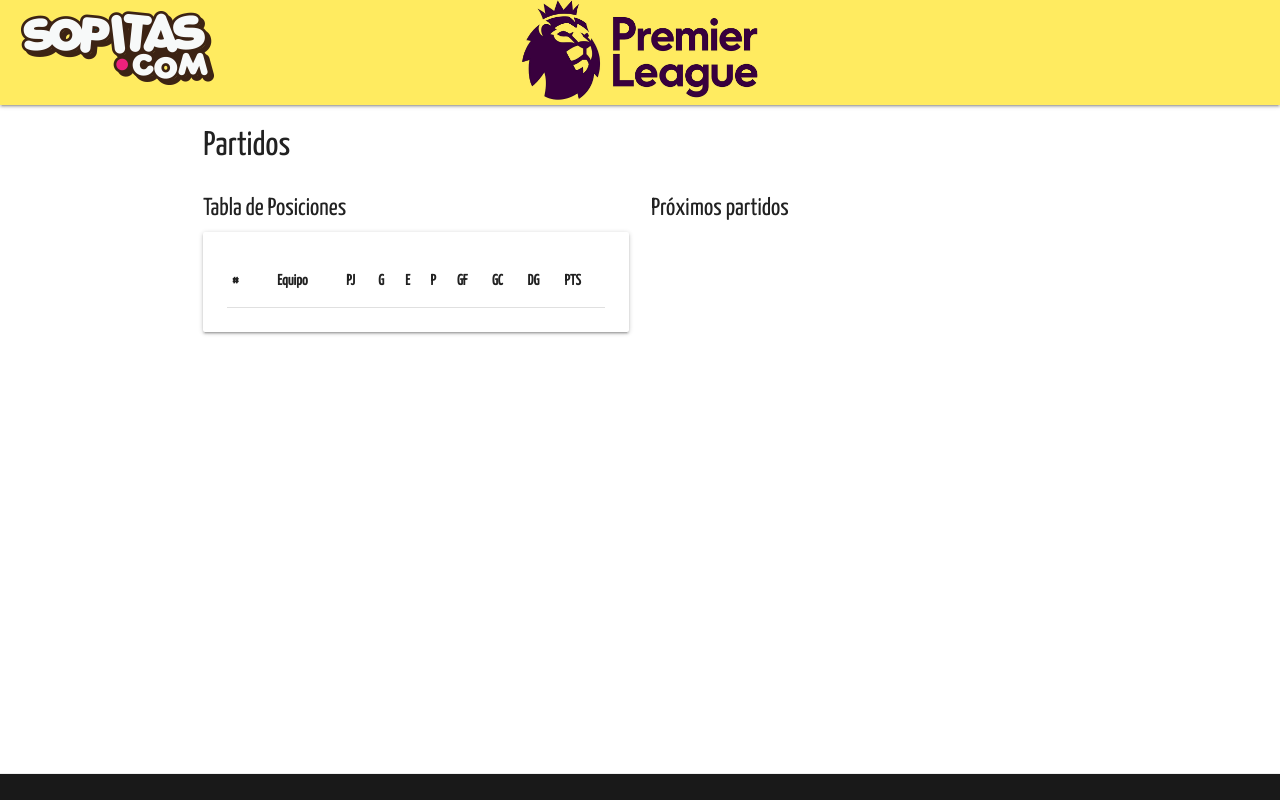
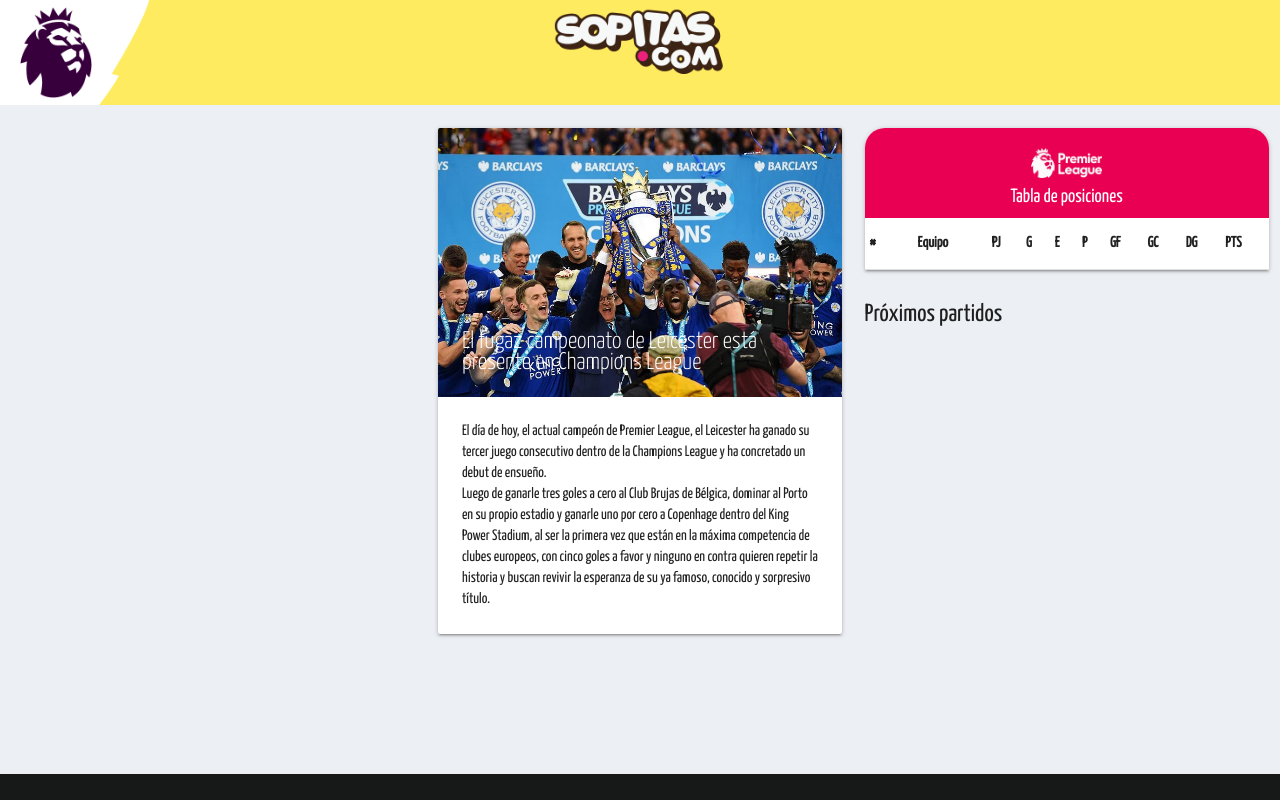
Before and after one commit to batch11-premier-league/sopitas-pl, a website: page index.html in a window 1280 px wide. Shown: the top 800 px of the page. Drawn offline with nearby package versions, Linux system fonts and the light colour scheme; some packages are replaced by stand-ins of ours; no server answers.

Commit message:
+ aplicando estilos para los diferentes componentes

```diff
--- a/app/component/alertas/alertas.html
+++ b/app/component/alertas/alertas.html
@@ -11,5 +11,3 @@
 		  <li ng-bind-html="alerta.alert_message"></li>
 		</div>
 	</ol>
-
-<button class="waves-effect waves-light btn" ng-click="$ctrl.showAlert()">Enviar alerta</button>
--- a/app/component/alertas/alertas.js
+++ b/app/component/alertas/alertas.js
@@ -16,7 +16,6 @@
 		alert.alertas = [];
 		alert.local=0;
 		alert.visit=0;
-		alert.showAlert = showAlert;
 
 		apiAlerts.get().$promise.then(function(response) {
 			alert.local=response.data.home_team;
@@ -29,18 +28,7 @@
             // team.data.image_small = team.data.image_small.replace(/amp;/g, '');
             });
 
-		function showAlert () {
-			desktopNotification.requestPermission().then(function (permission) {
-				  // User allowed the notification
-				  desktopNotification.show('Hello', {
-				    body: 'I am an HTML5 notification',
-				    onClick: function () {
-				      // Handle click event
-				    }
-				  });
 
-            });
-		}
 
 
 	}
--- a/app/component/live-games/live-games.html
+++ b/app/component/live-games/live-games.html
@@ -1,14 +1,14 @@
 
 <div class="matches">
-  <h4>Partidos</h4>
   <div class="col m6 s12" ng-show="$ctrl.live.length > 0 || $ctrl.next.length > 0">
 
     <div class="card-panel" ng-show="$ctrl.live.length > 0">
+      <div style="width: 100%; height: 100px; background-color: #e90052; border-radius: 20px 20px 0 0;">
 
+      </div>
       <table class="striped centered">
         <thead class="match-header">
           <th colspan="6">En Vivo</th>
-          <th></th>
         </thead>
         <tbody>
           <tr ng-repeat="game in $ctrl.live">
@@ -26,9 +26,10 @@
 
     <div class="card-panel" ng-show="$ctrl.next.length > 0">
 
+      <div style="width: 100%; height: 100px; background-color: #e90052; border-radius: 20px 20px 0 0;"></div>
       <table class="striped centered">
         <thead class="match-header">
-          <th colspan="5">Por comenzar</th>
+          <th colspan="6">Por comenzar</th>
         </thead>
         <tbody>
           <tr ng-repeat="game in $ctrl.next">
@@ -45,14 +46,21 @@
     </div>
   </div>
 
-  <div class="col m6 s12" ng-show="$ctrl.full.length > 0">
+  <div ng-show="$ctrl.full.length > 0">
 
     <div class="card-panel">
-
+      <div class="card-header">
+        <img src="./assets/img/logo-pl-white.png" alt="sopitas.com logo" height="105px">
+        <h4 class="centered">Partidos</h4>
+        <ul class="tabs">
+          <li class="tab col s3"><a href="#test1">Últimos resultados</a></li>
+          <li class="tab col s3"><a class="active" href="#test2">Próximamente</a></li>
+        </ul>
+      </div>
       <table class="striped centered">
-        <thead class="match-header">
-          <th colspan="5">Últimos resultados</th>
-        </thead>
+        <!-- <thead class="match-header">
+          <th colspan="6"></th>
+        </thead> -->
         <tbody>
           <tr ng-repeat="game in $ctrl.full">
             <td>{{ game.sHomeTeam }}</td>
--- a/app/component/next-games/next-games.js
+++ b/app/component/next-games/next-games.js
@@ -50,6 +50,7 @@
 				$('.collapsible').collapsible({
 					accordion: true
 				});
+
 			}, 10);
             })
 
--- /dev/null
+++ b/app/component/notes/note.html
@@ -0,0 +1,12 @@
+<div class="card">
+            <div class="card-image">
+              <img src="assets/img/leicester-win.jpg">
+              <span class="card-title">El fugaz campeonato de Leicester está presente en Champions League</span>
+            </div>
+            <div class="card-content">
+              <p>El día de hoy, el actual campeón de Premier League, el Leicester ha ganado su tercer juego consecutivo dentro de la Champions League y ha concretado un debut de ensueño.</p>
+
+              <p>Luego de ganarle tres goles a cero al Club Brujas de Bélgica, dominar al Porto en su propio estadio y ganarle uno por cero a Copenhage dentro del King Power Stadium, al ser la primera vez que están en la máxima competencia de clubes europeos, con cinco goles a favor y ninguno en contra quieren repetir la historia y buscan revivir la esperanza de su ya famoso, conocido y sorpresivo título.</p>
+            </div>
+
+          </div>
--- /dev/null
+++ b/app/component/notes/note.js
@@ -0,0 +1,11 @@
+(function () {
+	'use strict';
+
+	var note = {
+		templateUrl: './app/component/notes/note.html'
+	}
+
+	angular
+		.module('sopitasApp')
+		.component('note', note)
+})()
--- a/app/component/tabla/tabla.html
+++ b/app/component/tabla/tabla.html
@@ -1,10 +1,13 @@
-<h5>Tabla de Posiciones</h5>
 
-
+   <div class="positions">
     <div class="card-panel">
+        <div class="card-header positions">
+        <img src="./assets/img/logo-pl-white.png" alt="sopitas.com logo" height="105px">
+        <h4 class="centered">Tabla de posiciones</h4>
+      </div>
         <table class="highlight ">
             <thead>
-                <tr>
+                <tr class="item-positions">
                     <th data-field="id">#</th>
                     <th data-field="name"></th>
                     <th data-field="name">Equipo</th>
@@ -19,7 +22,7 @@
                 </tr>
             </thead>
             <tbody>
-                <tr ng-repeat="team in $ctrl.data">
+                <tr class="item-positions" ng-repeat="team in $ctrl.data">
                     <td>{{team.position}}</td>
                     <td class="badge"> <img ng-src="/img/{{team.team_id}}.png" width="15px" height="15px">
                     </td>
@@ -36,3 +39,4 @@
             </tbody>
         </table>
     </div>
+</div>
--- a/app/home/home.html
+++ b/app/home/home.html
@@ -1,16 +1,19 @@
-<div class="container">
+
 	<div class="row">
-		<div class="col m12">
+		<div class="col l4 m12">
 			<live-games></live-games>
 		</div>
-		<div class="col l6 m12 s12">
+		<div class="col l4 m12">
+			<note></note>
+		</div>
+		<div class="col l4 m12 s12">
 			<tablas-list> </tablas-list>
 		</div>
-		<div class="col l6 m12 s12">
+		<div class="col l4 m12 s12">
 			<games-list> </games-list>
 		</div>
 	</div>
-</div>
+
 <!-- <line-up></line-up> -->
 <news-list></news-list>
 <alertas></alertas>
--- a/assets/css/theme.css
+++ b/assets/css/theme.css
@@ -2,7 +2,7 @@
 * @Author: manolocomi
 * @Date:   2016-09-30 20:18:08
 * @Last Modified by:   Manuel Comi
-* @Last Modified time: 2016-10-17 21:02:32
+* @Last Modified time: 2016-10-19 14:41:12
 */
 /* Font Family
 ================================================== */
@@ -38,6 +38,16 @@
   }
 }
 
+nav {
+    color: #fff;
+    background-color: #ffeb60;
+    width: 100%;
+
+}
+.row {
+  background-color: #ECEFF3;
+  padding-top: 15px;
+}
 .match {
   padding: 20px 10px;
 }
@@ -62,18 +72,49 @@
     vertical-align: middle;
 }
 
+.positions img,
 .matches img {
   width: auto;
   height: 30px;
   vertical-align: middle;
 }
+.card-header {
+  width: 100%;
+  height: 138px;
+  background-color: #e90052;
+  border-radius: 20px 20px 0 0;
+  padding-top: 20px;
+}
 
+.card-header.positions {
+  height: 90px;
+}
+
+.card-header img {
+  display: block;
+  margin: 0 auto;
+}
+
+.card-header h4 {
+  color: white;
+  font-size: 1.28rem;
+  display: block;
+  margin-top: 0.5em;
+  margin-bottom: 0.5em;
+  text-align: center;
+}
+
+.positions .card-panel,
 .matches .card-panel {
   padding: 0 0;
+  border-radius: 20px 20px 0 0;
 }
+
+
 
 .matches.header {
   font-size:1.4 rem;
+
 }
 
 .match-header {
@@ -138,6 +179,46 @@
 .badge img {
   vertical-align: middle;
 }
+
+table.striped>tbody>tr:nth-child(even) {
+    background-color: #fcd9e5;
+}
+
+table.striped>tbody>tr:nth-child(odd) {
+    background-color: #fff;
+}
+
+.item-positions td{
+    margin: 10px 15px;
+}
+
+.tabs {
+
+    background-color: transparent;
+    margin: 0 10px;
+
+}
+
+.tabs .tab {
+    margin: 0 20px;
+    margin-left: 20px;
+    text-transform: uppercase;
+    text-overflow: ellipsis;
+    letter-spacing: .8px;
+    width: 15%;
+    min-width: 80px;
+    background-color: white;
+    border-radius: 15px 15px 0 0;
+}
+.tabs .tab a.active {
+    background-color: #c1104f;
+    color: white;
+}
+.tabs .tab a {
+    color: #333;
+}
+
+
 @media only screen and (max-width: 992px){
   nav .brand-logo{
       left: 5%;
@@ -163,12 +244,7 @@
   }
 }
 
-nav {
-    color: #fff;
-    background-color: #ffeb60;
-    width: 100%;
 
-}
 
 .pt-previous,
 .pt-next {
--- a/assets/js/pushtape-player.js
+++ b/assets/js/pushtape-player.js
@@ -835,7 +835,6 @@
             if (self.config.linkClass.length <= 0 || self.hasClass(oLinks[i], self.config.linkClass)) {
               self.addClass(oLinks[i], self.css.sDefault); // add default CSS decoration
               self.links[foundItems] = oLinks[i];
-              console.log(oLinks[i]);
               /**
                 * We use a unique HTML data-attribute to relate each link to appropriate sound index.
                 * When link is clicked, we use this to play the right sound on the page - without it, we'd have
--- a/index.html
+++ b/index.html
@@ -14,10 +14,10 @@
     <nav>
         <div class="nav-wrapper">
           <a href="#" class="brand-logo sopitas">
-            <img src="./assets/img/sopitas-logo.png" alt="sopitas.com logo" width="100%">
+            <img src="./assets/img/pl-header.png" alt="sopitas.com logo" height="105px">
           </a>
           <a href="#" class="brand-logo pl center">
-            <img src="./assets/img/logo-pl.png" alt="premier league logo" height="100px;">
+            <img src="./assets/img/sopitas-logo.png" alt="premier league logo" height="80px;">
           </a>
 
         </div>
@@ -43,6 +43,7 @@
     <script src="app/component/tabla/tabla.js"></script>
     <script src="app/component/alertas/alertas.js"></script>
     <script src="app/component/lineup/lineup.js"></script>
+    <script src="app/component/notes/note.js"></script>
     <script src="app/routes/routes.js"></script>
     <script src="app/home/home.js"></script>
     <script src="app/factory/team.js"></script>
```
Also changed, not shown: app/component/live-games/live-games.js (+46 -4 lines), assets/img/leicester-win.jpg (added), assets/img/logo-pl-white.png (added), assets/img/pl-header.png (added), assets/img/yuna.jpg (added), img/sopitas-icon.png (added).
